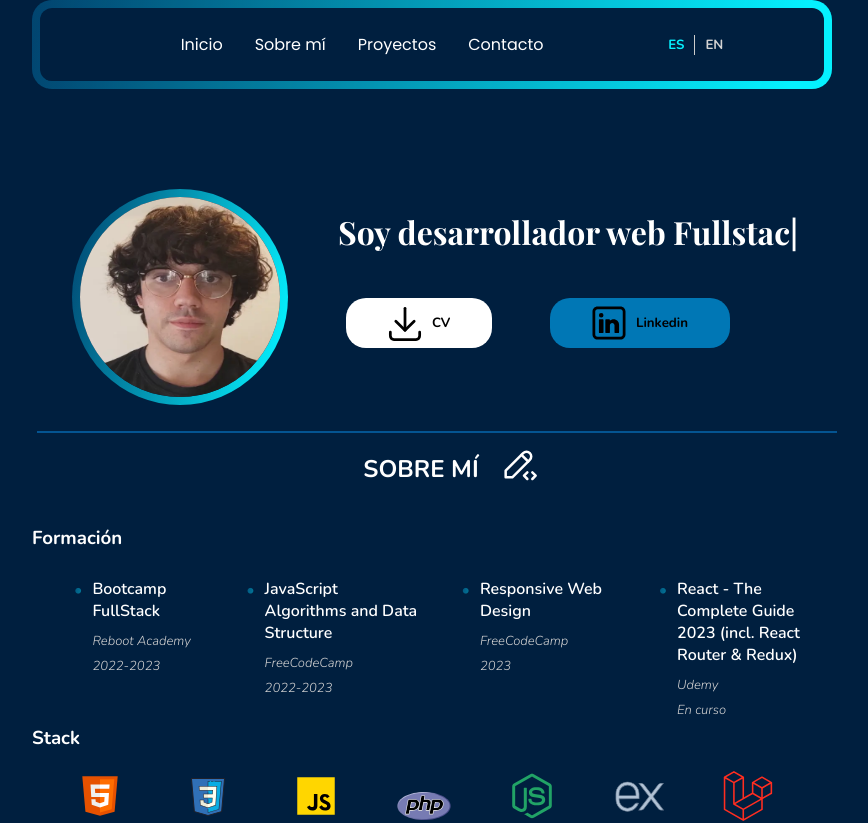
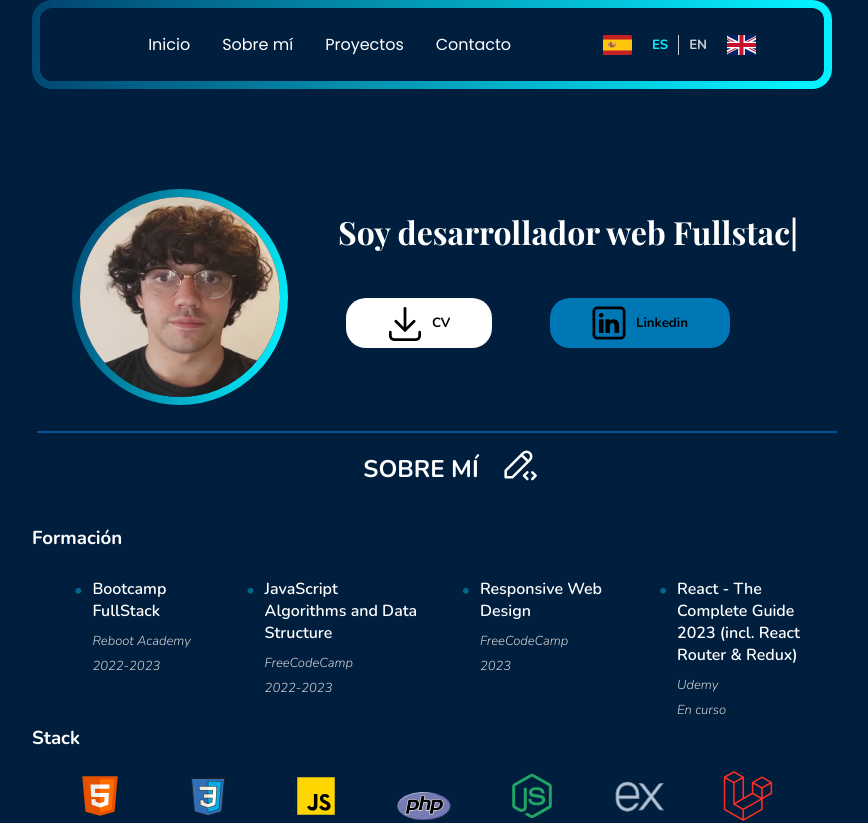
Before and after one commit to abian22/Portfolio, a React (Vite) app: page / in a window 1280 px wide. Shown: the top 823 px of the page, without its empty margins (208-1076 px from the left). Built offline with nearby package versions, Linux system fonts and the light colour scheme; a web font is replaced by a local one.

Commit message:
flags langauges added

```diff
--- a/src/components/Header/Header.jsx
+++ b/src/components/Header/Header.jsx
@@ -1,6 +1,8 @@
 import "./Header.css";
 import { Link } from "react-scroll";
 import { useTranslation } from "react-i18next";
+import uk from "/Icons/ukflag.svg"
+import spain from "/Icons/spainflag.svg"
 import React, { useState } from "react";
 
 export default function Header() {
@@ -46,6 +48,7 @@ export default function Header() {
             justifyContent: "flex-end",
           }}
         >
+          <img src={spain}  style={{height:"20px", marginRight:"20px"}} alt="spain flag"/>
           <button
             onClick={() => changeLanguage("es")}
             style={{
@@ -75,6 +78,7 @@ export default function Header() {
           >
             EN
           </button>
+          <img src={uk} style={{height:"20px", marginLeft:"20px"}} alt="UK flag"/>
         </div>
       </header>
     </>
```
Also changed, not shown: public/Icons/spainflag.svg (added), public/Icons/ukflag.svg (added).
